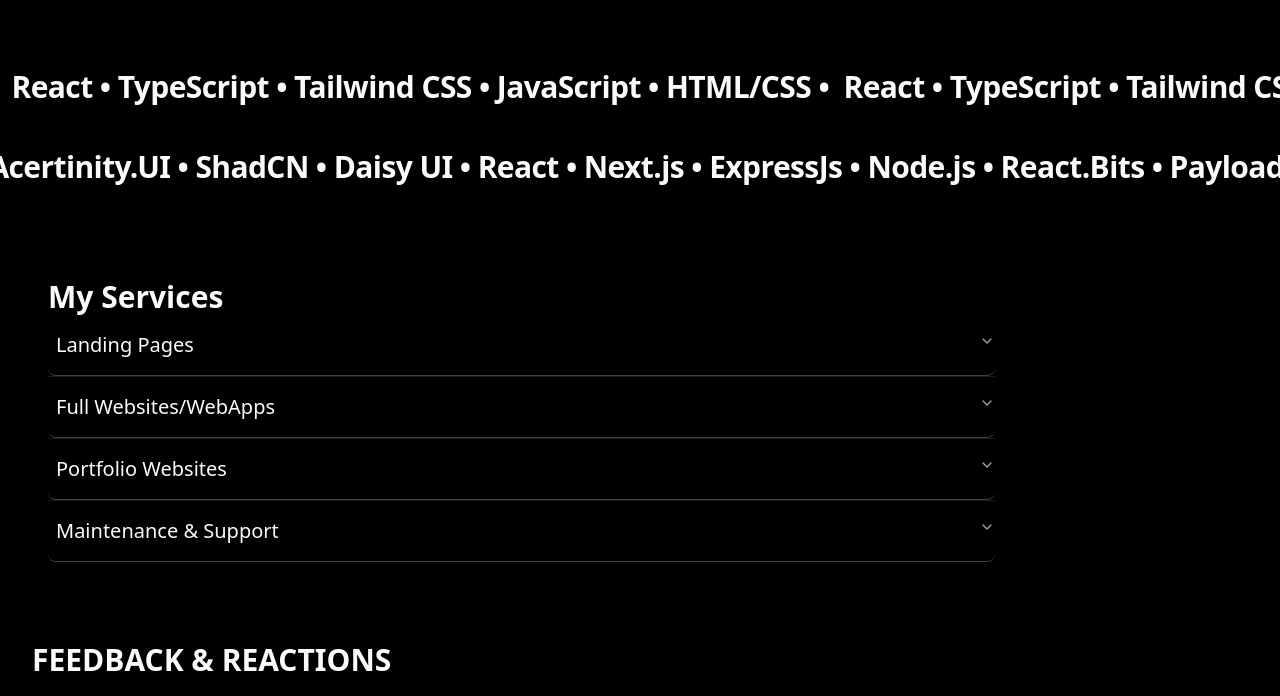
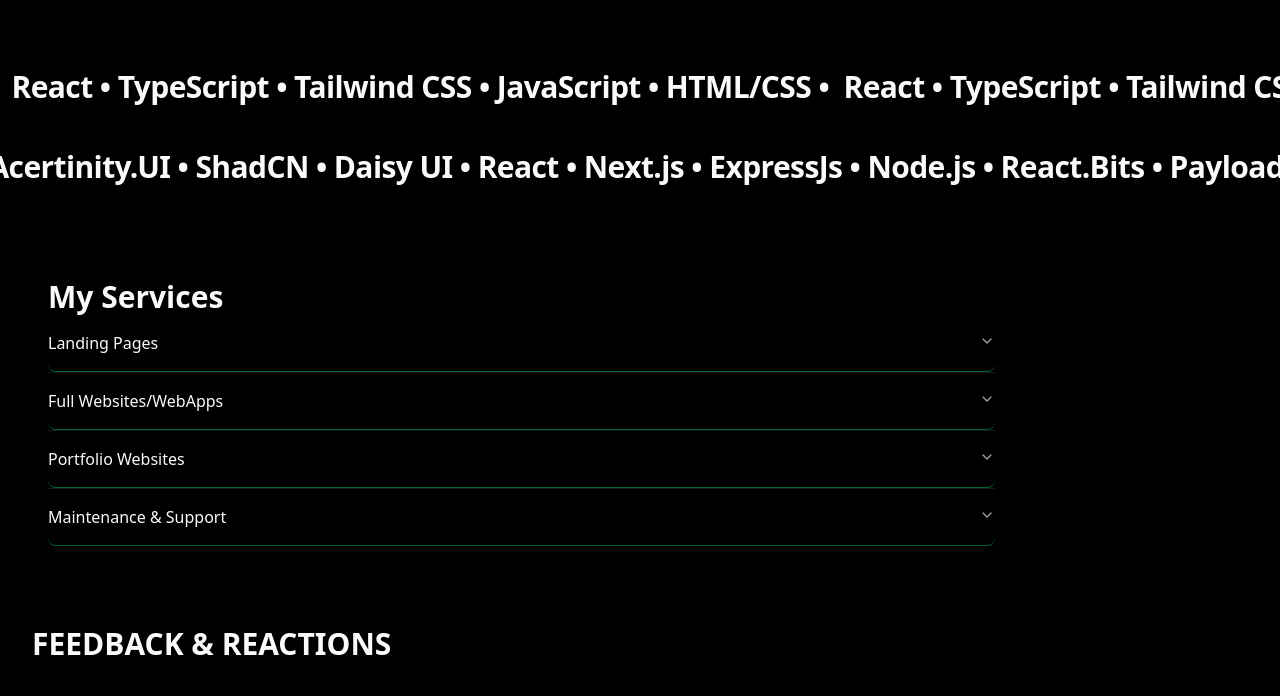
Before and after one commit to OlajuwonX/PhantomDev, a React (Vite) app: page / in a window 1280 px wide. Shown: the part 693-1389 px from the top of the page. Built offline with nearby package versions, Linux system fonts and the light colour scheme.

Commit message:
adjustments

```diff
--- a/src/Pages/about.tsx
+++ b/src/Pages/about.tsx
@@ -8,7 +8,7 @@
             {AboutData.map(({id, details}) => (
                 <ScrollReveal delay={0.1 * id + 1}>
                     <p key={id}
-                       className="text-xl lg:text-[18px] tracking-[1px] pb-3 leading-6 md: w-[70%] lg:w-[70%]">
+                       className="text-[14px] lg:text-[18px] tracking-[1px] pb-3 leading-6 w-full md:w-[70%] lg:w-[70%]">
                         {details}
                     </p>
                 </ScrollReveal>
--- a/src/components/FAQ.tsx
+++ b/src/components/FAQ.tsx
@@ -14,18 +14,18 @@
             >
                 {ServicesData.map(({id, name, description, listHeader, list}) => (
                 <AccordionItem value={String(id)}>
-                            <AccordionTrigger className="text-xl border-b-1">{name}</AccordionTrigger>
+                            <AccordionTrigger className="text-[16px] border-b-1">{name}</AccordionTrigger>
                             <AccordionContent className="flex flex-col gap-2 mt-[4px]">
-                                <p className="text-sm md:text-[16px] lg:text-[17px]">
+                                <p className="text-[14px] md:text-[16px] lg:text-[17px]">
                                     {description}
                                 </p>
-                                <h3 className="text-sm md:text-[16px] lg:text-[17px] font-semibold">
+                                <h3 className="text-[14px] md:text-[16px] lg:text-[17px] font-semibold">
                                     {listHeader}
                                 </h3>
                                 <ul className="list-item">
                                 {list.map((item, index) =>(
                                     <li key={index}
-                                    className="pb-[5px] list-item text-sm md:text-[16px] lg:text-[17px]"
+                                    className="pb-[5px] list-item text-[14px] md:text-[16px] lg:text-[17px]"
                                     >{item}</li>
                                 ))}
                                 </ul>
--- a/src/components/ui/accordion.tsx
+++ b/src/components/ui/accordion.tsx
@@ -36,7 +36,7 @@
                 className={cn(
                     "border-b-green-800 focus-visible:ring/50 flex flex-1 items-start" +
                     " justify-between" +
-                    " gap-4 rounded-md py-4 pl-2 text-left text-sm font-medium transition-all outline-none" +
+                    " gap-4 rounded-md py-4 text-left text-sm font-medium transition-all outline-none" +
                     " hover:scale-[1.01] cursor-pointer" +
                     " focus-visible:ring-[3px] disabled:pointer-events-none disabled:opacity-50 [&[data-state=open]>svg]:rotate-180",
                     className
```
